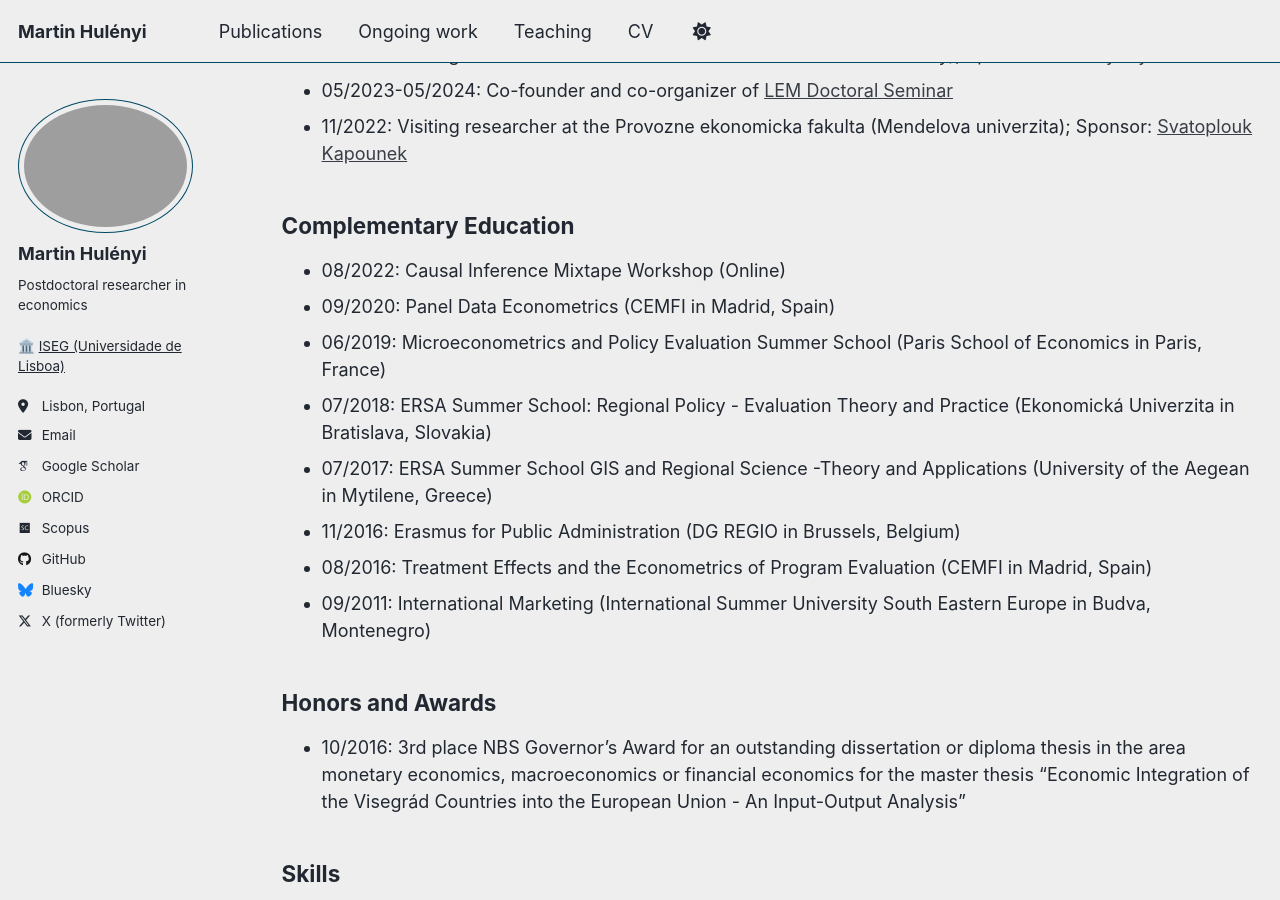
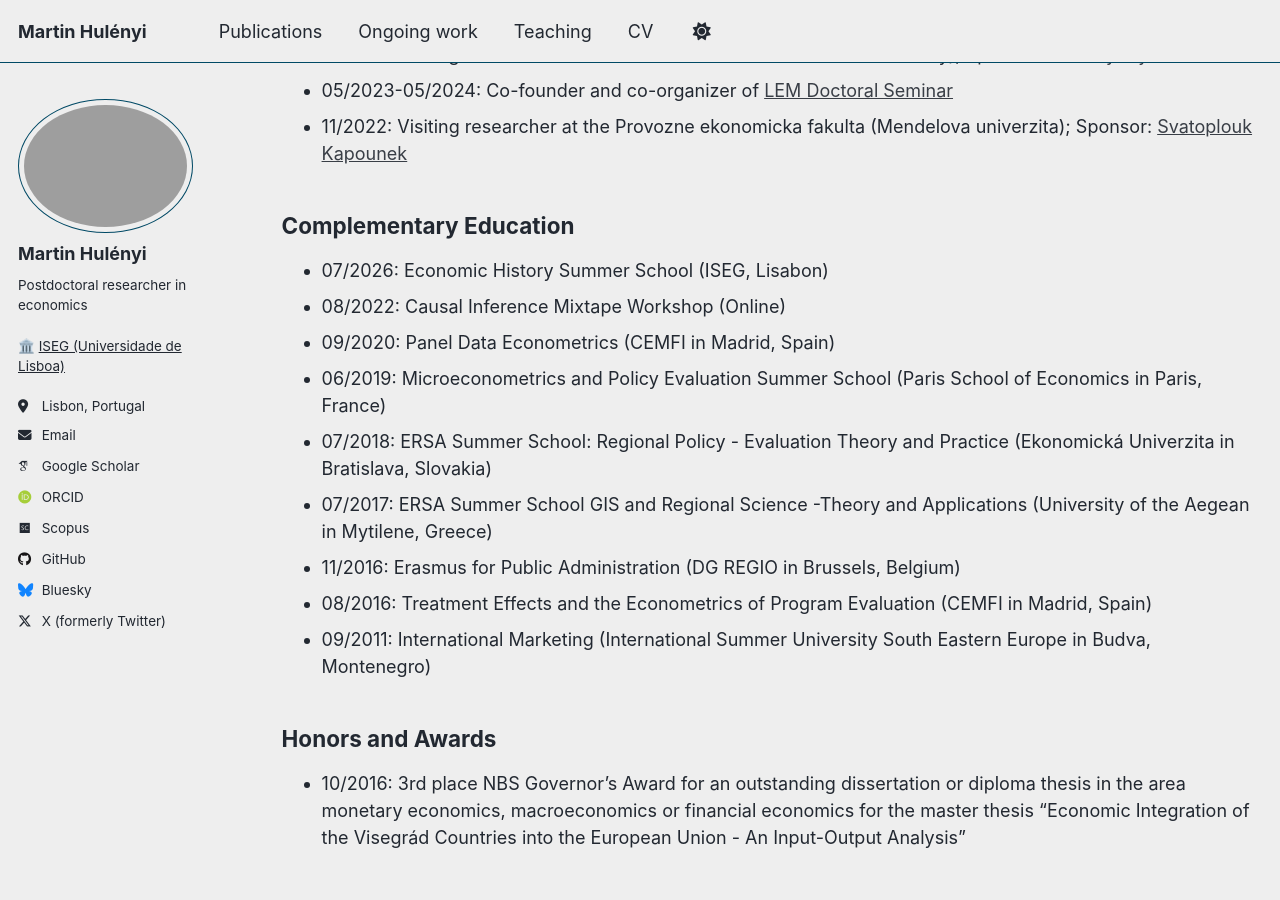
Before and after one commit to martinhulenyi/martinhulenyi.github.io, a Jekyll site: the page built from _pages/cv.md, in a window 1280 px wide and 900 px high, scrolled down 2082 px. Built offline with Jekyll 4.4.1, drawn with Linux system fonts in a browser that asks for light colours; some web fonts are replaced.

Commit message:
Update cv.md

```diff
--- a/_pages/cv.md
+++ b/_pages/cv.md
@@ -78,7 +78,7 @@ redirect_from:
 * 11/2022: Visiting researcher at the Provozne ekonomicka fakulta (Mendelova univerzita); Sponsor: <a href="https://www.kapounek.cz/" target="_blank" rel="noopener">Svatoplouk Kapounek</a>
 
 ## **Complementary Education**
-
+* 07/2026: Economic History Summer School (ISEG, Lisabon)
 * 08/2022: Causal Inference Mixtape Workshop (Online)
 * 09/2020: Panel Data Econometrics (CEMFI in Madrid, Spain)
 * 06/2019: Microeconometrics and Policy Evaluation Summer School (Paris School of Economics in Paris, France)
```
